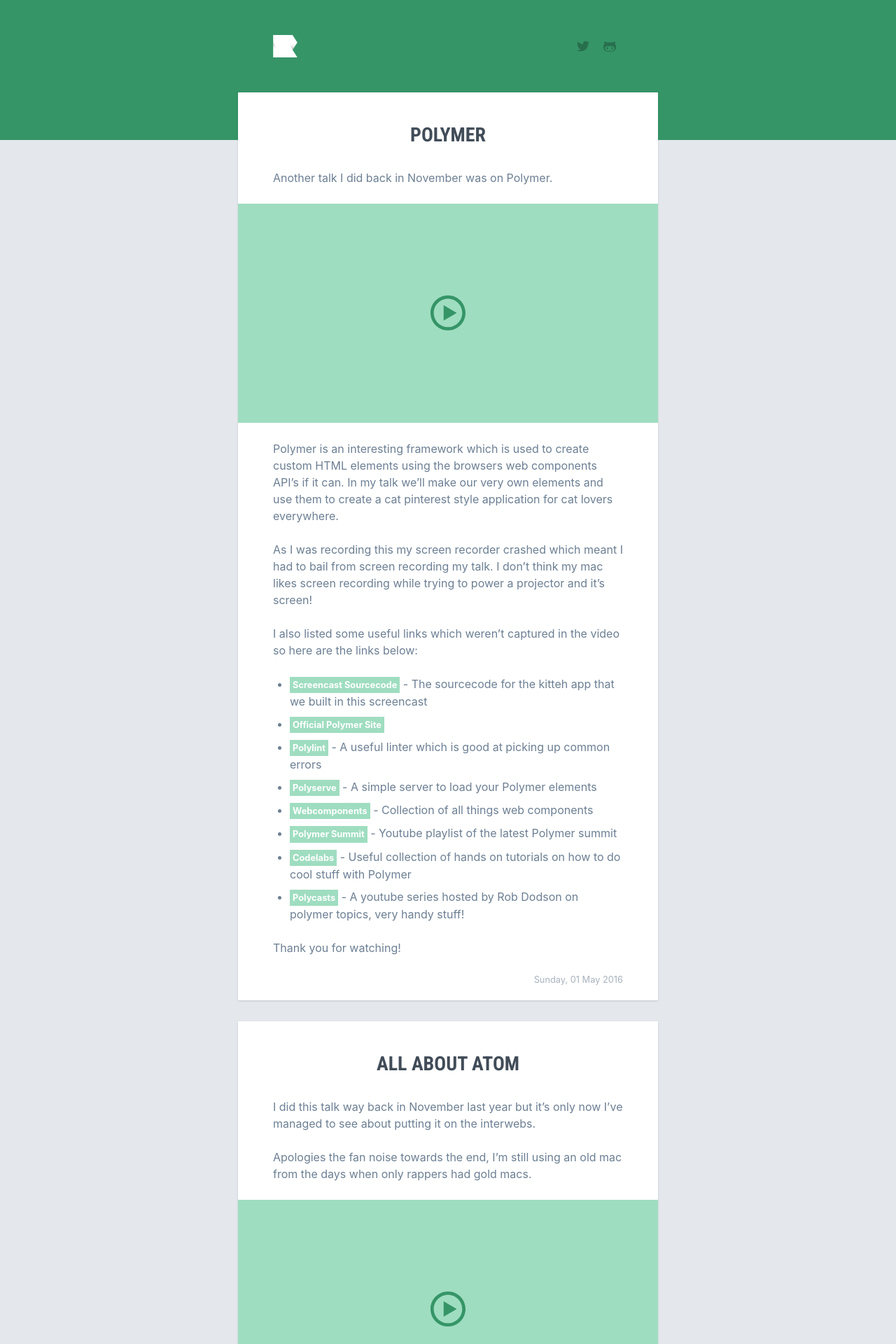
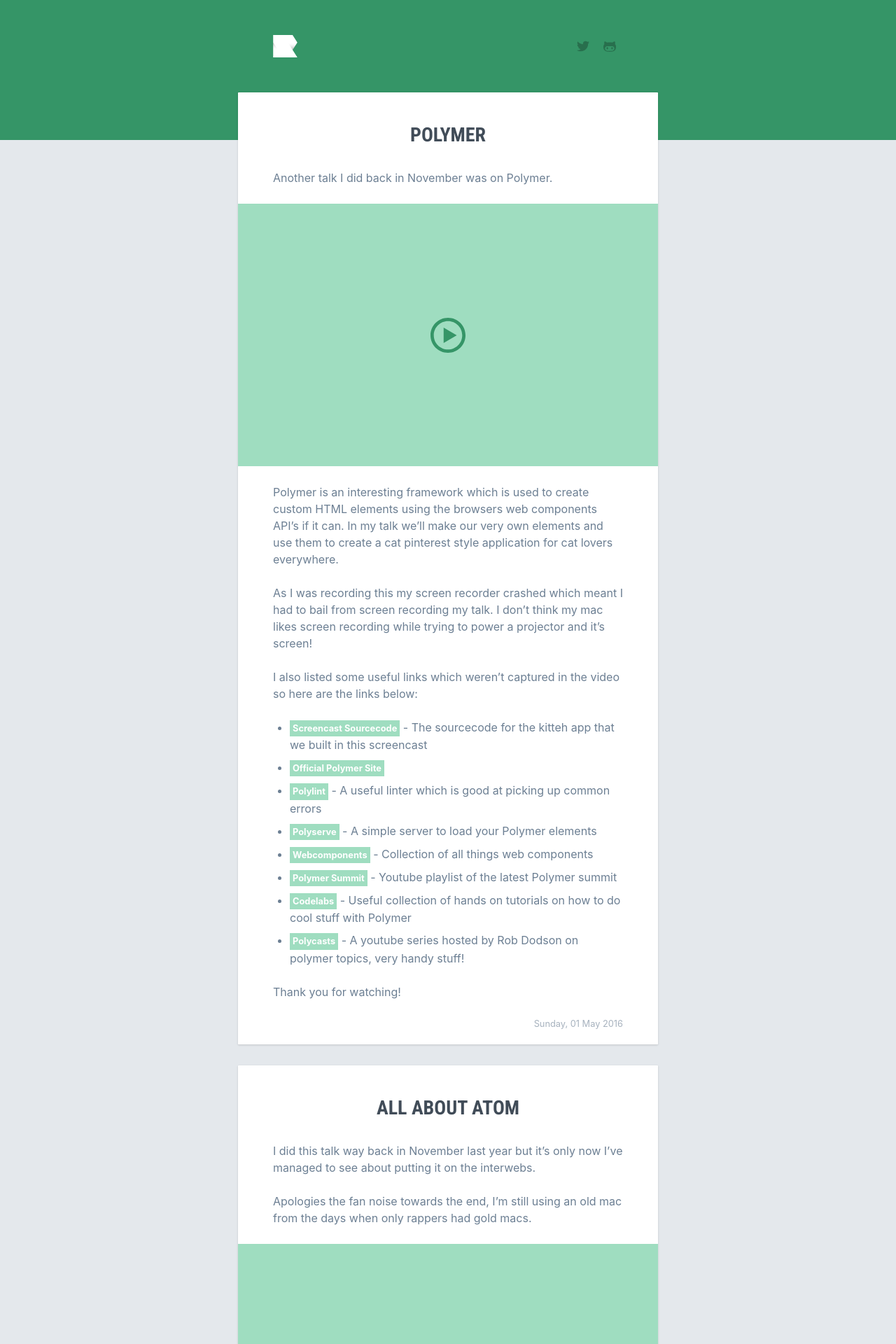
Before and after one commit to studioromeo/studioromeo.github.com, a Jekyll site: the page built from index.html, in a window 1280 px wide. Shown: the top 1920 px of the page at 70% size. Built offline with Jekyll 4.4.1, drawn with Linux system fonts in a browser that asks for light colours; emoji names are drawn with the system emoji font; the list of posts is cut into pages by our own code.

Commit message:
Flexboxed the media styles
Theres no real difference here I just fancied using flexbox instead of relying on absolute positioning. The only advantage this brings is not having to do any maths to ensure the play button is always in the middle of the div but thats about it

```diff
--- a/_sass/component.media.scss
+++ b/_sass/component.media.scss
@@ -1,16 +1,19 @@
 .c-media {
-    background: $colour-green-light;
+    background-color: $colour-green-light;
     background-size: cover;
-    padding-bottom: 62.5%;
-    position: relative;
+    display: flex;
+    align-items: center;
+    justify-content: center;
+
+    // We need this to ensure the media container is always a certain
+    // aspect ratio size without this the div collapses to it's content.
+    &:before {
+        content: "";
+        padding-bottom: 62.5%;
+    }
 
     &__play {
         fill: $colour-green;
-        height: 50px;
-        left: 50%;
-        margin: -25px;
-        position: absolute;
-        top: 50%;
         width: 50px;
 
         &--thumbnail {
```
